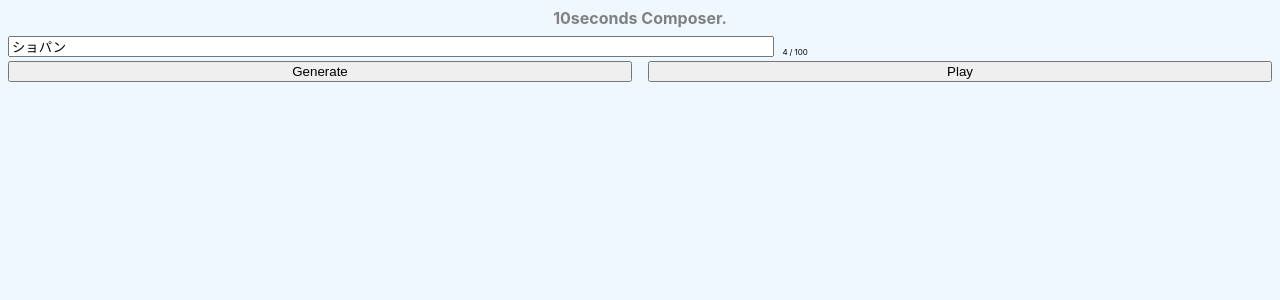
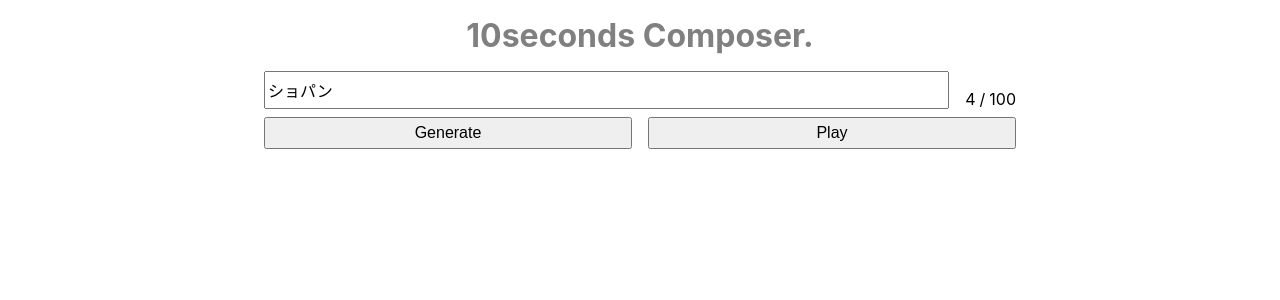
Before and after one commit to shimabox/10seconds-composer, a React (Create React App) app: page / in a window 1280 px wide. Shown: the top 300 px of the page. Built offline with nearby package versions, Linux system fonts and the light colour scheme; no server answers.

Commit message:
:recycle: style調整

```diff
--- a/src/components/Form.tsx
+++ b/src/components/Form.tsx
@@ -21,18 +21,24 @@ const InputWrapper = styled.div`
 `;
 
 const InputStyle = styled.input`
-  width: 60%;
+  width: 100%;
+  height: 2rem;
+  font-size: 1rem;
   &::placeholder {
-    font-size: 8px;
+    font-size: 1rem;
   }
 `;
 
 const CounterStyle = styled.div`
   display: flex;
   align-items: flex-end;
-  font-size: 8px;
+  font-size: 1rem;
+  margin-left: .5rem;
   span {
-    padding-right: 2px;
+    margin-right: 4px;
+  }
+  span:last-child {
+    margin-right: 0;
   }
 `;
 
@@ -41,17 +47,19 @@ const IsOverLengthStyle = styled.span`
 `;
 
 const ErrorMessageWrapper = styled.div`
-  font-size: small;
+  font-size: 1rem;
   color: red;
-  margin-top: 4px;
+  margin-top: .5rem;
 `;
 
 const ButtonWrapper = styled.div`
-  margin-top: 4px;
   display: flex;
   column-gap: 1rem;
+  margin-top: .5rem;
   button {
     width: 50%;
+    height: 2rem;
+    font-size: 1rem;
   }
 `;
 
@@ -60,7 +68,8 @@ const GeneratingMessageWrapper = styled.div`
   display: flex;
   justify-content: center;
   overflow: hidden;
-  font-size: small;
+  font-size: 1.2rem;
+  margin: .5rem 0;
   div {
     width: 100%;
     animation: marquee 5s linear infinite;
--- a/src/components/GeneratedResult.tsx
+++ b/src/components/GeneratedResult.tsx
@@ -4,12 +4,16 @@ import { CodeStructureType } from '../types';
 import { syntaxHighlight } from '../utils';
 
 const ResultDetails = styled.details`
-  margin-top: 4px;
-  font-size: x-small;
+  margin-top: 1rem;
+  font-size: 1.2rem;
 `;
 
 const ThoughtWrapper = styled.p`
-  margin: 4px 0;
+  margin: 1rem 0;
+  font-size: 1rem;
+  background: rgba(200, 200, 200, 0.2);
+  padding: 0.5rem;
+  border-radius: 0.5rem;
 `;
 
 const CodeStructureWrapper = styled.pre`
@@ -18,6 +22,7 @@ const CodeStructureWrapper = styled.pre`
   outline: 1px solid #ccc;
   padding: 5px;
   margin: 0 0 0.5rem 0;
+  font-size: 1rem;
 `;
 
 // @see https://dev.to/gauravadhikari1997/show-json-as-pretty-print-with-syntax-highlighting-3jpm
--- a/src/components/Header.tsx
+++ b/src/components/Header.tsx
@@ -9,8 +9,8 @@ const HeaderStyle = styled.header`
 
 const Title = styled.h1`
   margin: 0;
-  padding: 0.5rem 0;
-  font-size: medium;
+  padding: 1rem 0;
+  font-size: 2rem;
   text-align: center;
 `;
 
--- a/src/index.css
+++ b/src/index.css
@@ -1,7 +1,6 @@
 body {
   margin: 0;
   min-height: 100vh;
-  background-color: aliceblue;
   font-family: -apple-system, BlinkMacSystemFont, 'Segoe UI', 'Roboto', 'Oxygen',
     'Ubuntu', 'Cantarell', 'Fira Sans', 'Droid Sans', 'Helvetica Neue',
     sans-serif;
@@ -15,3 +14,8 @@ body {
 body::-webkit-scrollbar {
   display: none;
 }
+
+#root {
+  max-width: 768px;
+  margin: 0 auto;
+}
```
